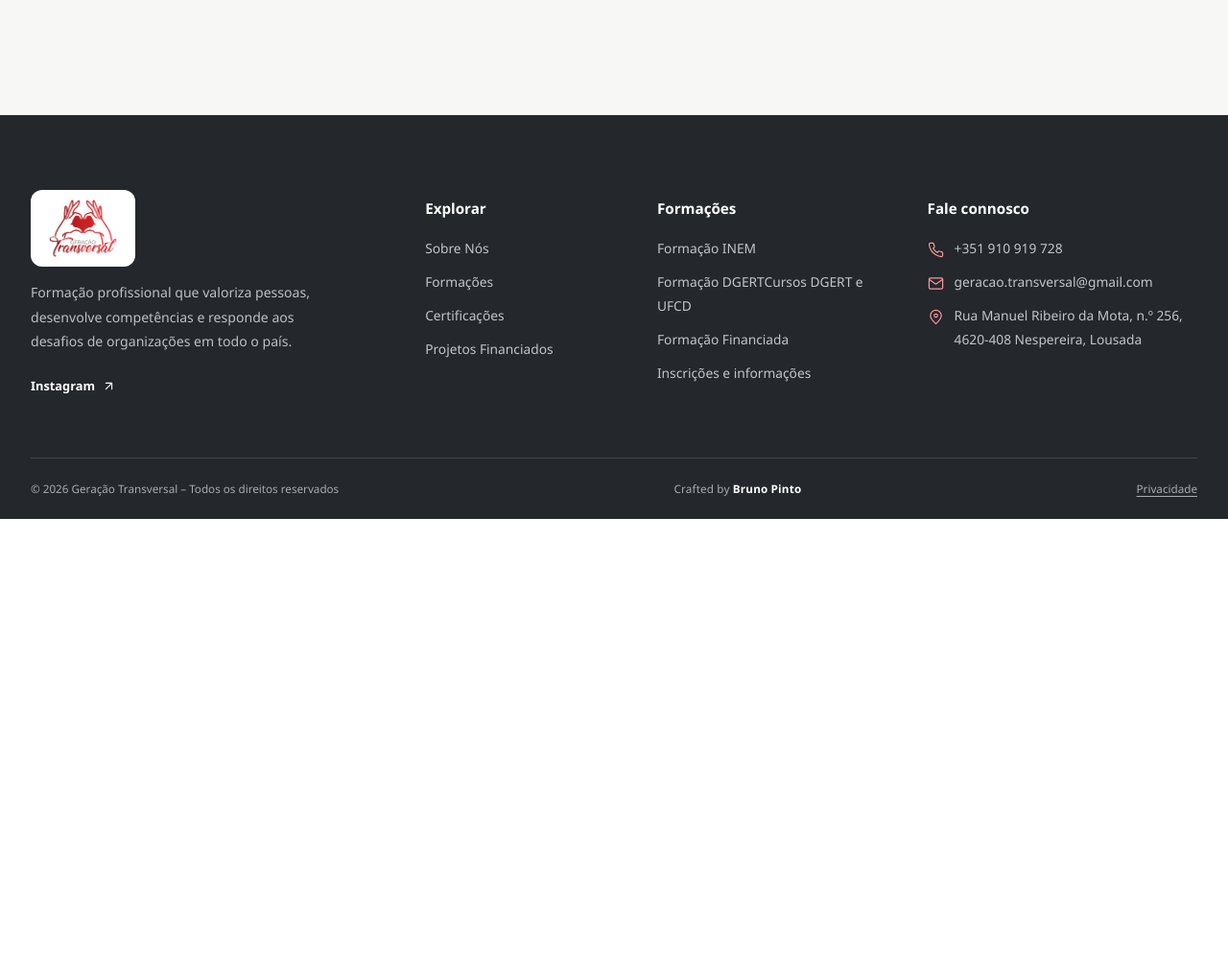
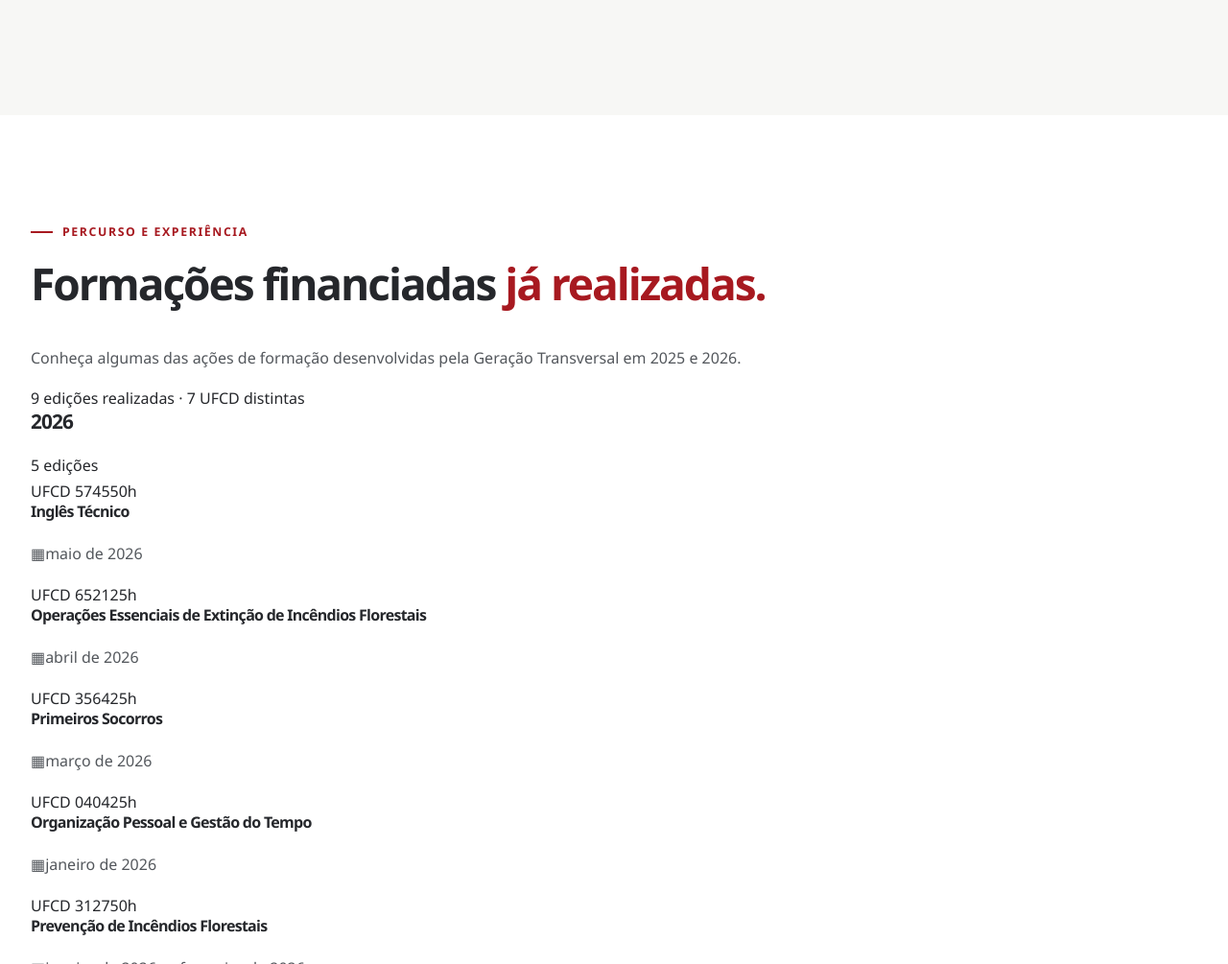
Before and after one commit to BPsBEAST/geracaotransversal, a plain HTML site: page formacoes/financiada.html in a window 1280 px wide. Shown: the part 1795-2800 px from the top of the page at 96% size. Before the commit the page ends 2336 px from the top, so only its background shows below. Drawn offline with Linux system fonts and the light colour scheme.

Commit message:
Adicionar histórico de 9 formações financiadas realizadas

```diff
--- a/formacoes/financiada.html
+++ b/formacoes/financiada.html
@@ -28,7 +28,26 @@
   <div id="site-header"></div>
   <main id="conteudo"><section class="page-hero"><div class="container"><nav class="breadcrumbs" aria-label="Navegação estrutural"><a href="../index.html">Início</a><span aria-hidden="true">/</span><span>Formação Financiada</span></nav><h1>Oportunidades para<br><span class="text-red">continuar a evoluir.</span></h1><p>A formação financiada contribui para a qualificação profissional, a empregabilidade e a aprendizagem ao longo da vida.</p></div></section>
 <section class="section"><div class="container content-grid"><div class="rich-content"><span class="eyebrow">FORMAÇÃO MODULAR CERTIFICADA</span><h2>Aprendizagem com impacto no futuro.</h2><p>Nos materiais partilhados pela Geração Transversal constam ações de formação modular enquadradas em iniciativas de financiamento.</p><p>Para saber quais as edições atualmente abertas, quem se pode inscrever e quais os apoios previstos, contacte diretamente a nossa equipa.</p><a class="btn btn-primary" href="../contactos.html?formacao=Formação%20Financiada">Pedir informações →</a></div><img loading="lazy" src="../assets/images/institucional/formacao-financiada.webp" alt="Cartaz de formação financiada da Geração Transversal" width="510" height="410"></div></section>
-<section class="section section-muted"><div class="container"><div class="section-intro" style="margin-bottom:33px"><span class="eyebrow">EXEMPLOS DE MÓDULOS</span><h2>Formações identificadas</h2><p>Estas ações aparecem num cartaz fornecido pela empresa; a sua disponibilidade atual necessita de confirmação.</p></div><ul class="funded-list" data-financed-list aria-label="Módulos de formação financiada"></ul></div></section></main>
+<section class="section section-muted"><div class="container"><div class="section-intro" style="margin-bottom:33px"><span class="eyebrow">EXEMPLOS DE MÓDULOS</span><h2>Formações identificadas</h2><p>Estas ações aparecem num cartaz fornecido pela empresa; a sua disponibilidade atual necessita de confirmação.</p></div><ul class="funded-list" data-financed-list aria-label="Módulos de formação financiada"></ul></div></section>
+<section class="section funded-history-section" id="formacoes-realizadas" aria-labelledby="formacoes-realizadas-title">
+  <div class="container">
+    <div class="funded-history-intro">
+      <div>
+        <span class="eyebrow">PERCURSO E EXPERIÊNCIA</span>
+        <h2 id="formacoes-realizadas-title">Formações financiadas <span class="text-red">já realizadas.</span></h2>
+        <p>Conheça algumas das ações de formação desenvolvidas pela Geração Transversal em 2025 e 2026.</p>
+      </div>
+      <div class="funded-history-summary" data-funded-summary aria-label="Resumo das edições realizadas">Histórico de formação</div>
+    </div>
+    <div data-funded-history class="funded-history-list" aria-label="Histórico de formações financiadas por ano"></div>
+    <p class="funded-history-note">Os períodos são apresentados por mês e ano, conforme os registos disponibilizados. Estas são ações já realizadas, não turmas com inscrições abertas.</p>
+    <div class="funded-history-cta">
+      <div><h3>Interesse numa próxima edição?</h3><p>Fale connosco para saber quais as formações e condições atualmente disponíveis.</p></div>
+      <a class="btn btn-primary" href="../contactos.html?formacao=Forma%C3%A7%C3%A3o%20Financiada">Pedir informações <span aria-hidden="true">↗</span></a>
+    </div>
+  </div>
+</section>
+</main>
   <div id="site-footer"></div>
   <noscript><div class="container" style="padding:18px"><p>Para utilizar o menu e o catálogo de formações, ativa o JavaScript no navegador. Podes contactar-nos pelo telefone +351 910 919 728.</p></div></noscript>
 </body>
```
